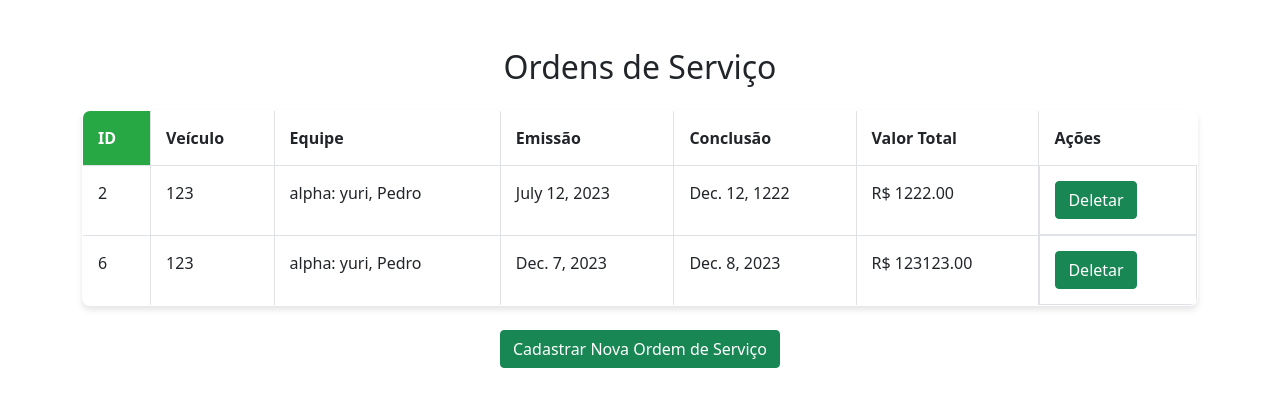
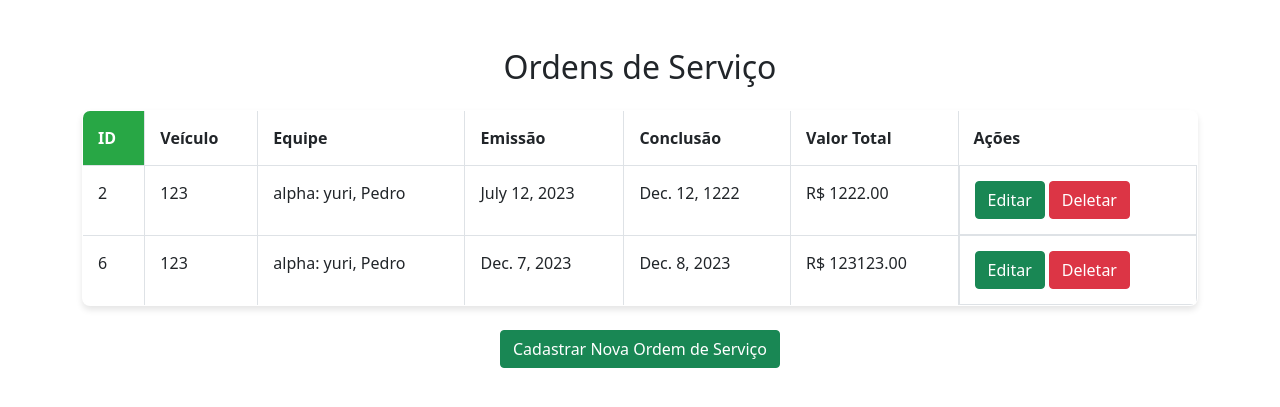
Before and after one commit to YurrLy/mecanica-Django, a Django app: page /ordens_servico/ in a window 1280 px wide. Shown: the part 56-463 px from the top of the page. Run offline with Django 5.2, Linux system fonts and the light colour scheme; data comes from the database, SQL or seed files in the repository.

Commit message:
edit buttion done

```diff
--- a/projeto/app_mecanica/templates/cadastrar_ordem_servico.html
+++ b/projeto/app_mecanica/templates/cadastrar_ordem_servico.html
@@ -52,7 +52,7 @@
                     <h2 class="mb-0">Cadastrar Nova Ordem de Serviço</h2>
                 </div>
                 <div class="card-body">
-                    <form method="post" action="{% url 'cadastrar_ordem_servico' %}">
+                    <form method="post" action="{% if ordem.id %}{% url 'cadastrar_ordem_servico' ordem.id %}{% else %}{% url 'cadastrar_ordem_servico' %}{% endif %}">
                         {% csrf_token %}
 
                         <div class="mb-3">
--- a/projeto/app_mecanica/templates/ordens_servico.html
+++ b/projeto/app_mecanica/templates/ordens_servico.html
@@ -70,9 +70,10 @@
                     <td style="padding: 15px; text-align: left; border-bottom: 1px solid #dee2e6;">{{ ordem.data_conclusao }}</td>
                     <td style="padding: 15px; text-align: left; border-bottom: 1px solid #dee2e6;">R$ {{ ordem.valor_total }}</td>
                     <td class="d-flex gap-1" style="padding: 15px; text-align: left; border-bottom: 1px solid #dee2e6;">
+                        <a href="{% url 'cadastrar_ordem_servico' ordem.id %}" class="btn btn-success">Editar</a>
                         <form method="post" action="{% url 'deletar_ordem_servico' ordem.id %}">
                             {% csrf_token %}
-                            <button type="submit" class="btn btn-success">Deletar</button>
+                            <button type="submit" class="btn btn-danger">Deletar</button>
                         </form>
                     </td>
                 </tr>
--- a/projeto/app_mecanica/views.py
+++ b/projeto/app_mecanica/views.py
@@ -177,16 +177,18 @@ def ordens_servico(request):
     ordens = OrdemDeServico.objects.all()
     return render(request, 'ordens_servico.html', {'ordens': ordens})
 
-def cadastrar_ordem_servico(request):
+def cadastrar_ordem_servico(request, ordem_id=None):
+    ordem = get_object_or_404(OrdemDeServico, pk=ordem_id) if ordem_id else None
+
     if request.method == 'POST':
-        form = OrdemDeServicoForm(request.POST)
+        form = OrdemDeServicoForm(request.POST, instance=ordem)
         if form.is_valid():
             form.save()
             return redirect('ordens_servico')
     else:
-        form = OrdemDeServicoForm()
+        form = OrdemDeServicoForm(instance=ordem)
 
-    return render(request, 'cadastrar_ordem_servico.html', {'form': form})
+    return render(request, 'cadastrar_ordem_servico.html', {'form': form, 'ordem': ordem})
 
 def deletar_ordem_servico(request, ordem_id):
     ordem = get_object_or_404(OrdemDeServico, pk=ordem_id)
--- a/projeto/projeto_mecanica/urls.py
+++ b/projeto/projeto_mecanica/urls.py
@@ -30,6 +30,7 @@ urlpatterns = [
     path('equipes/deletar/<int:equipe_id>/', deletar_equipe, name='deletar_equipe'),
     path('ordens_servico/', ordens_servico, name='ordens_servico'),
     path('ordens_servico/cadastrar/', cadastrar_ordem_servico, name='cadastrar_ordem_servico'),
+    path('ordens_servico/editar/<int:ordem_id>/', cadastrar_ordem_servico, name='cadastrar_ordem_servico'),
     path('ordens_servico/deletar/<int:ordem_id>/', deletar_ordem_servico, name='deletar_ordem_servico'),
 
 ]
```
Also changed, not shown: projeto/app_mecanica/migrations/0008_ordemdeservico_problema_peca_quantidade.py (added), projeto/app_mecanica/migrations/0009_remove_ordemdeservico_problema_and_more.py (added).
